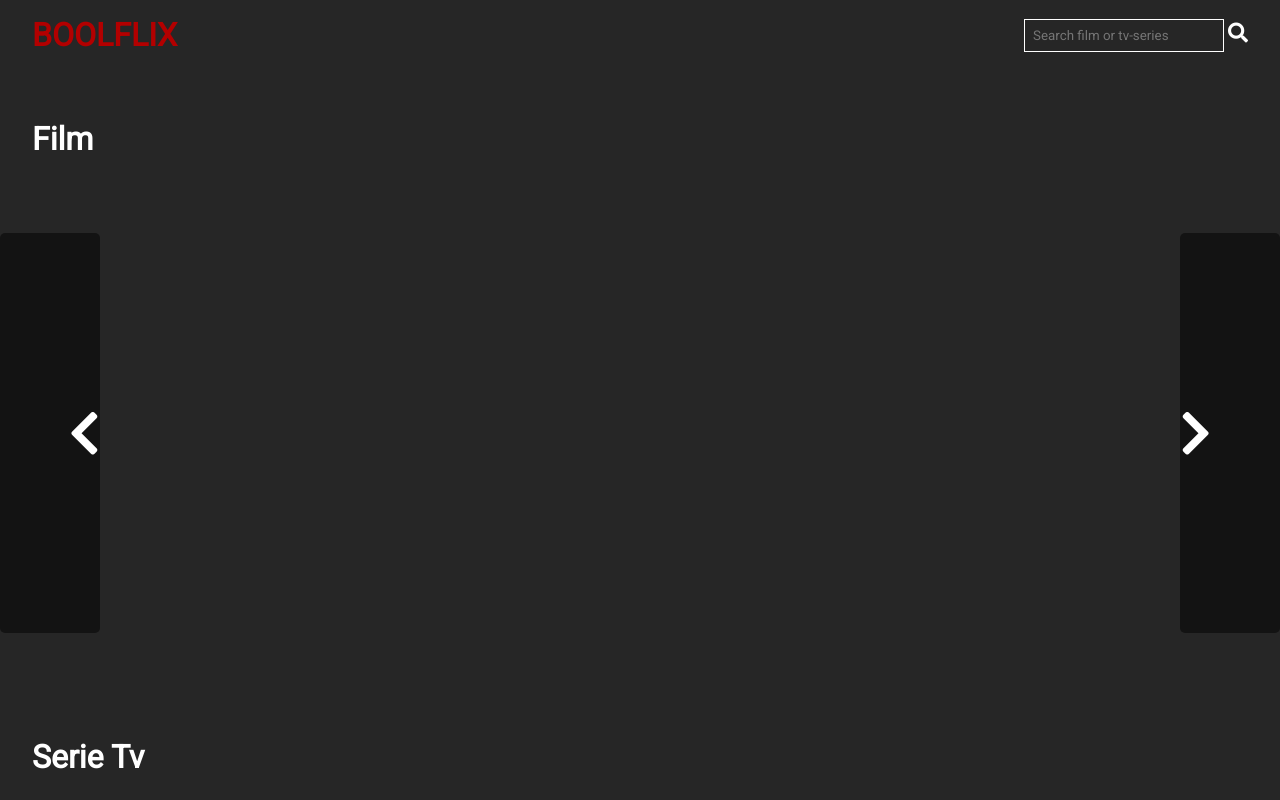
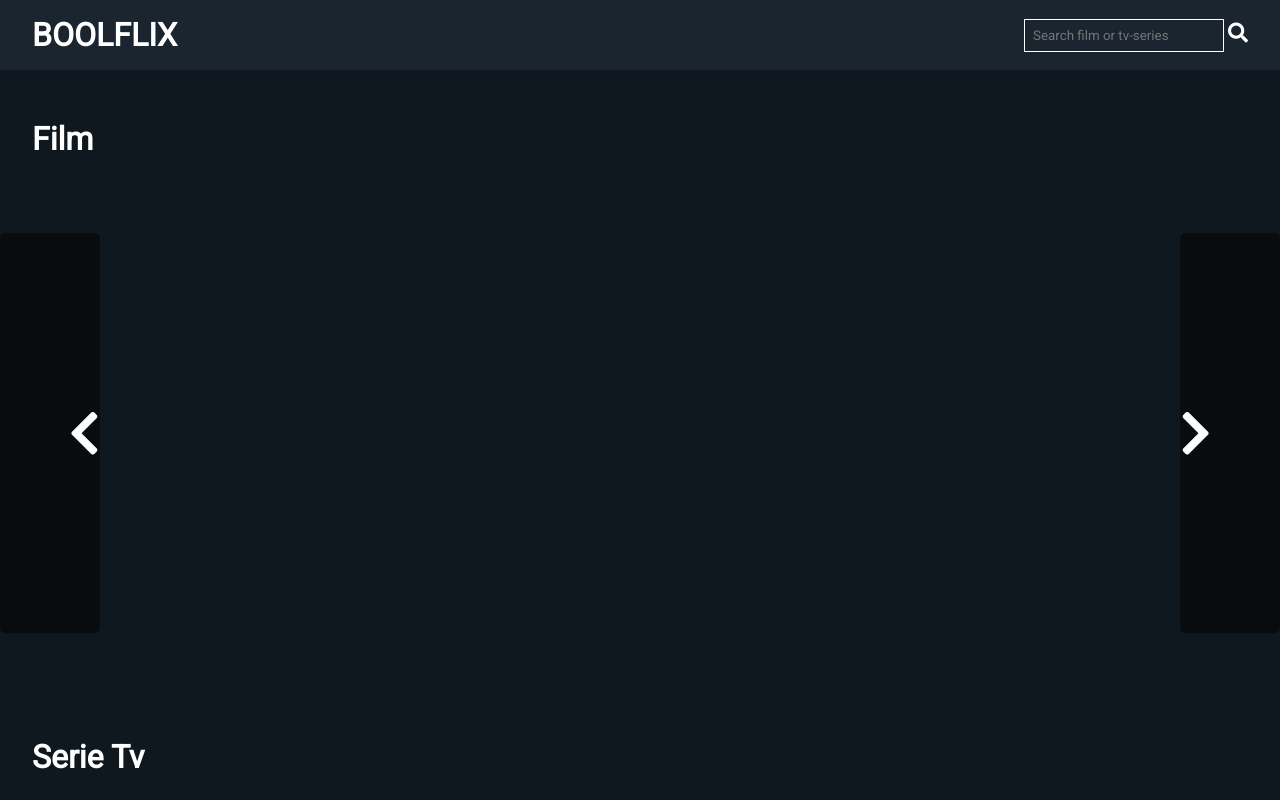
Before and after one commit to gianluGit/ajax-ex-boolflix, a plain HTML site: page index.html in a window 1280 px wide. Shown: the top 800 px of the page. Drawn offline with nearby package versions, Linux system fonts and the light colour scheme; no server answers.

Commit message:
color fix

```diff
--- a/style.css
+++ b/style.css
@@ -7,7 +7,7 @@
 
 header {
   height: 70px;
-  background-color: #262626;
+  background-color: #1a252f;
 
   position: fixed;
   top: 0;
@@ -29,7 +29,7 @@ header .header-content {
 #cerca-film {
   padding: 8px;
   outline: none;
-  background-color: #262626;
+  background-color: #1a252f;
   width: 200px;
   border: 1px solid #fff;
   color: #fff;
@@ -46,13 +46,13 @@ header a {
 }
 
 header h1 {
-  color: #b30000;
+  color: #fff;
 }
 
 
 
 main {
-  background-color: #262626;
+  background-color: #10181f;
   overflow-y: auto;
   padding-top: 120px;
 }
```
Also changed, not shown: 1 other file.
